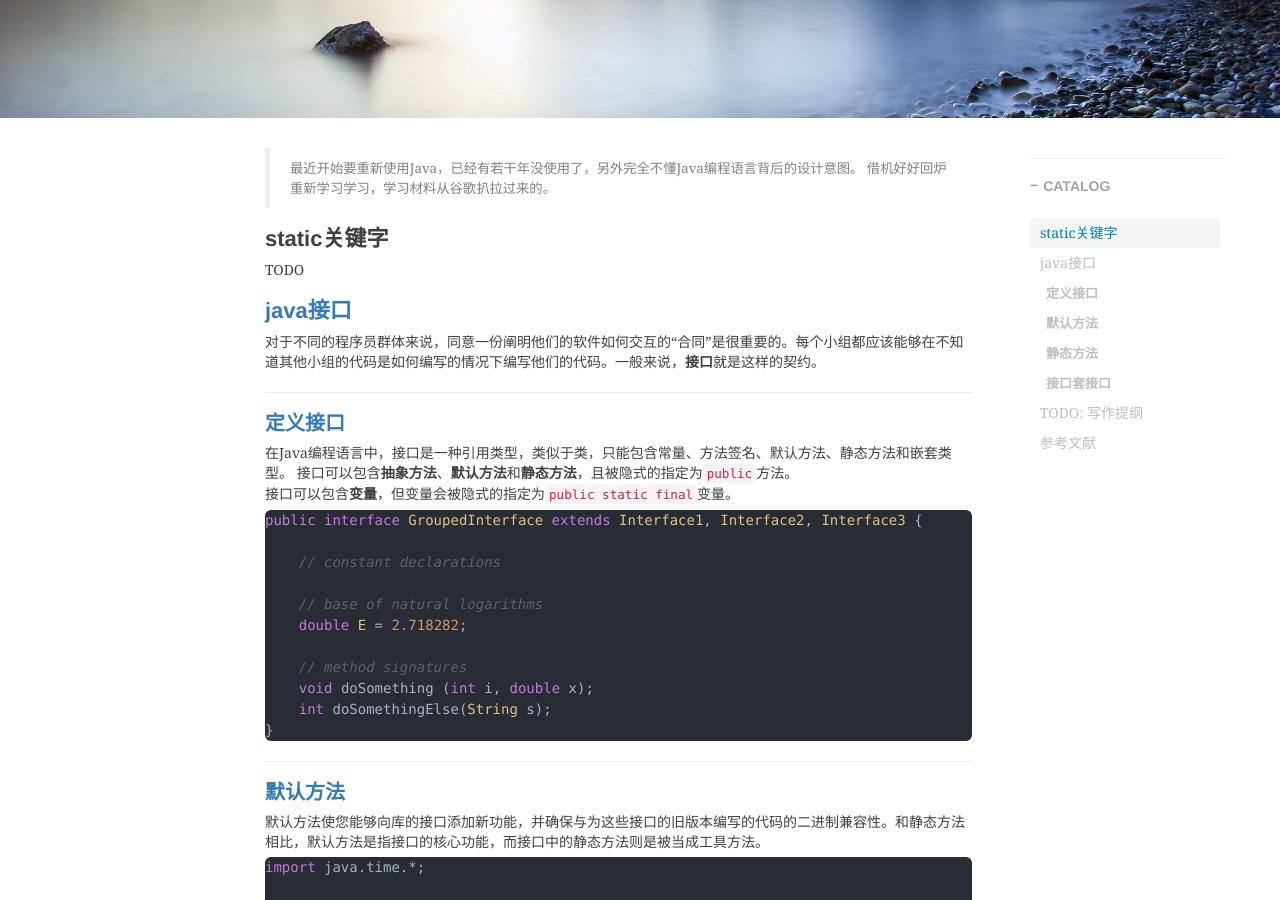
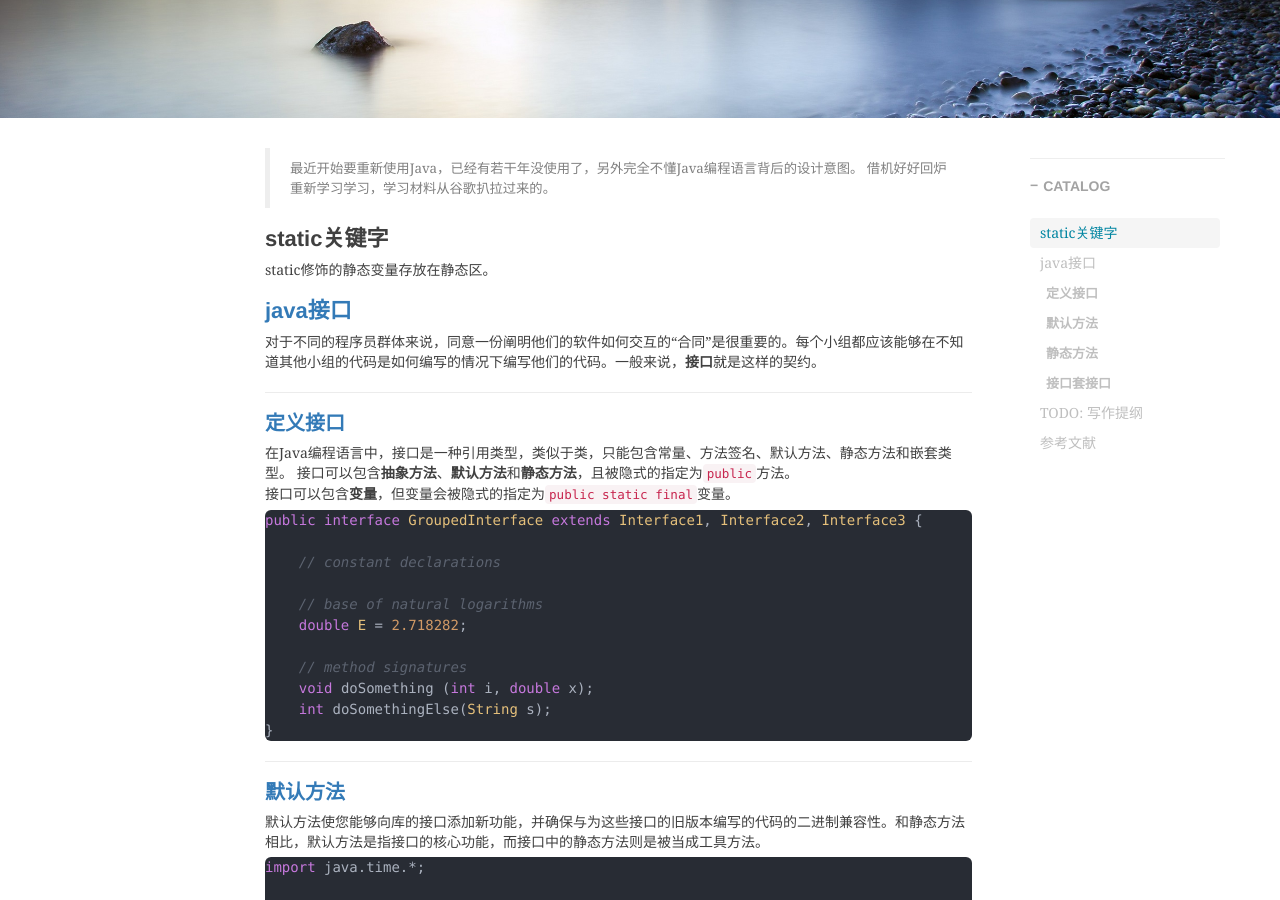
Before and after one commit to shihai1991/shihai1991.github.io, a Jekyll site: the page built from _posts/2023-03-01-java接口学习.md, in a window 1280 px wide and 900 px high, scrolled down 337 px. Built offline with Jekyll 4.4.1, drawn with Linux system fonts in a browser that asks for light colours; nearby versions of some CDN libraries; comment, search, counter and statistics services are not loaded.

Commit message:
Update 2023-03-01-java接口学习.md

```diff
--- a/_posts/2023-03-01-java接口学习.md
+++ b/_posts/2023-03-01-java接口学习.md
@@ -12,7 +12,7 @@ time: '2023.03.14 14:21:00'
 > 借机好好回炉重新学习学习，学习材料从谷歌扒拉过来的。
 
 # static关键字
-TODO
+static修饰的静态变量存放在静态区。
 
 # [java接口](https://docs.oracle.com/javase/tutorial/java/IandI/createinterface.html)
 对于不同的程序员群体来说，同意一份阐明他们的软件如何交互的“合同”是很重要的。每个小组都应该能够在不知道其他小组的代码是如何编写的情况下编写他们的代码。一般来说，**接口**就是这样的契约。
```
